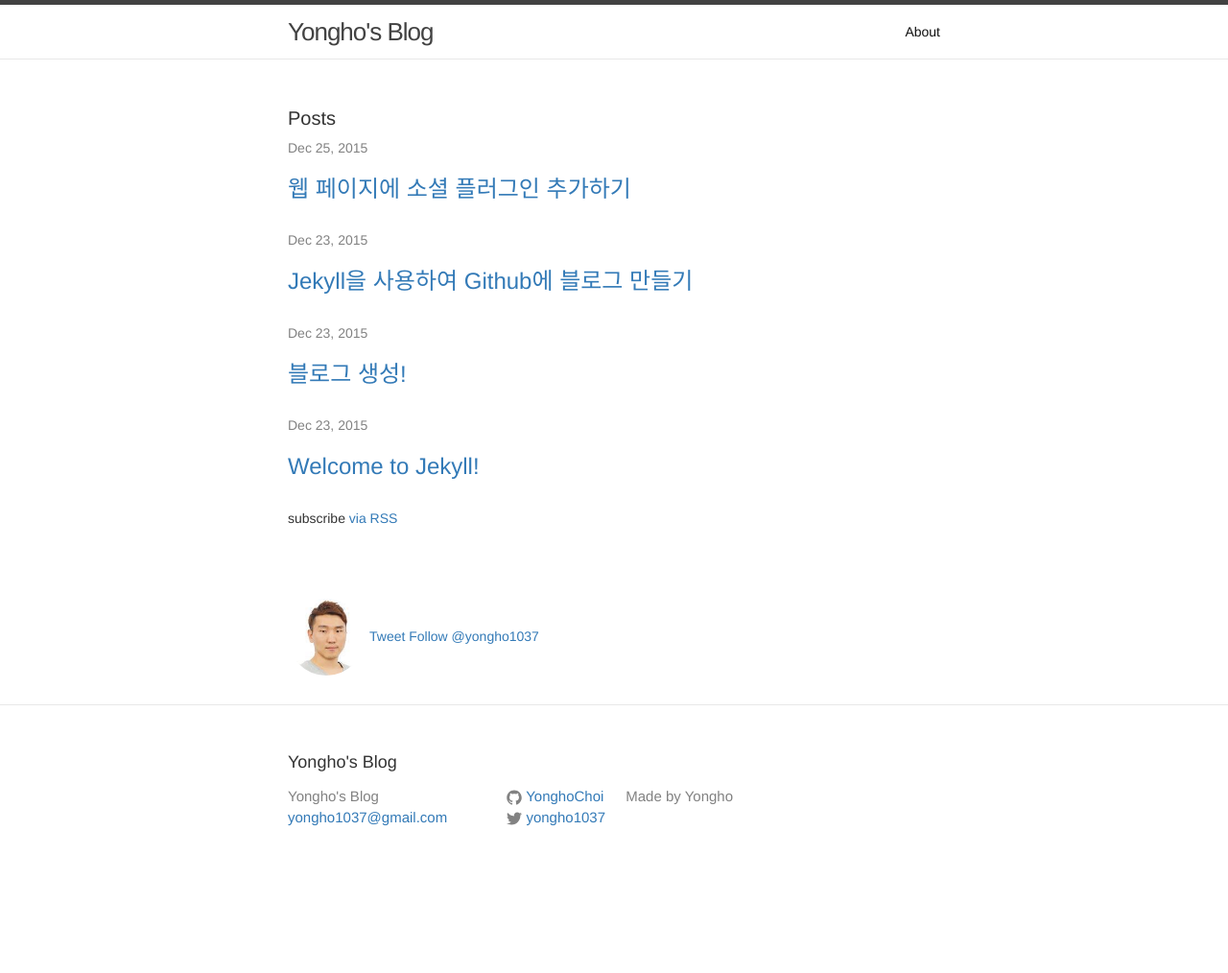
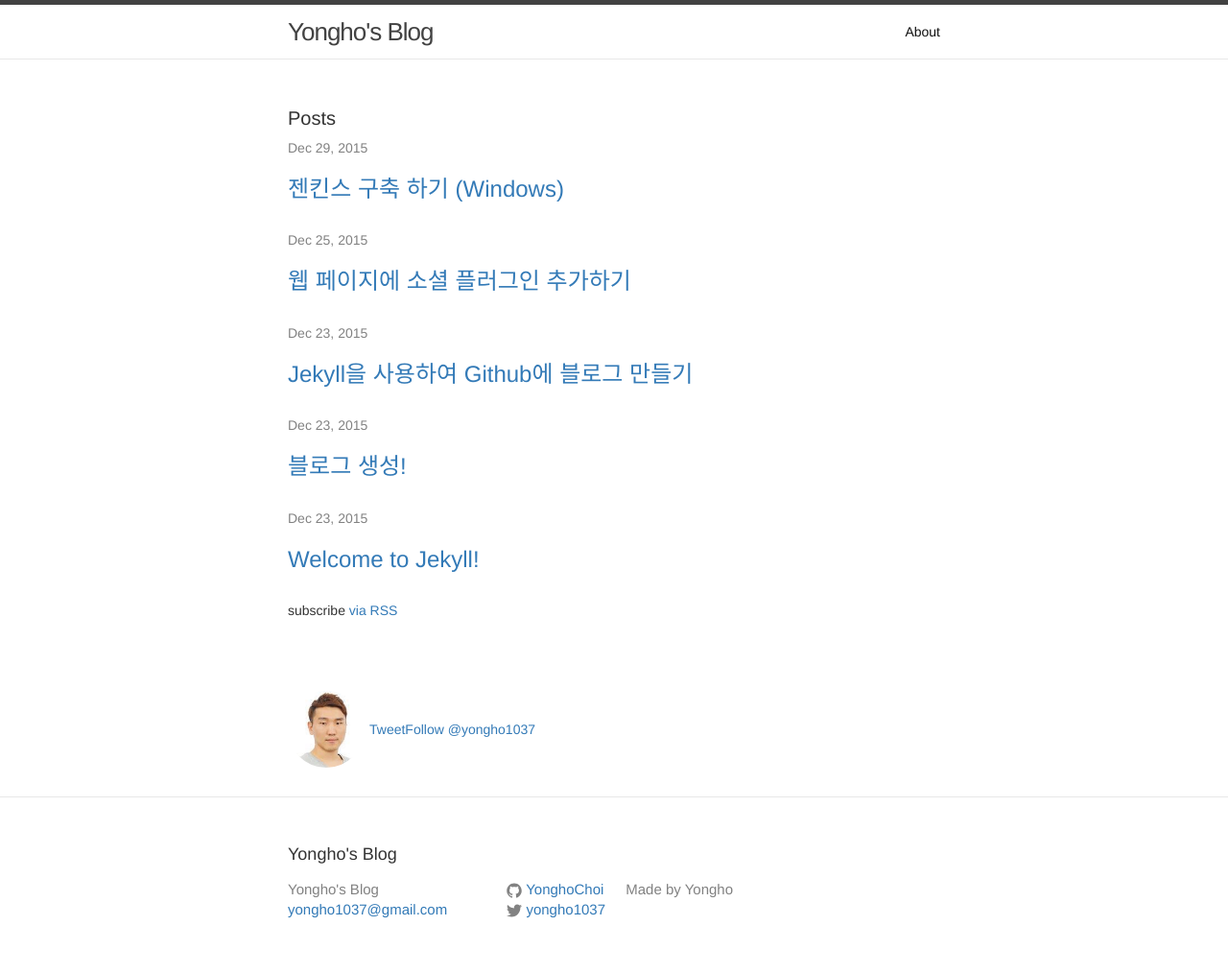
Before and after one commit to YonghoChoi/yonghochoi.github.io, a Jekyll site: the page built from index.html, in a window 1280 px wide. Shown: the whole page at 96% size. Built offline with Jekyll 4.4.1, drawn with Linux system fonts in a browser that asks for light colours; nearby versions of some CDN libraries; comment, search, counter and statistics services are not loaded; before the commit the page ends 917 px from its top, so only the background shows below that; some of the changed lines change nothing that is shown.

Commit message:
댓글기능 추가 및 젠킨스 구축 포스팅 추가
첫 화면 페이지를 제외한 나머지 블로그 포스팅에 소셜 미디어 공유와 댓글을 사용할 수 있도록 기능 추가

```diff
--- a/_includes/recommand.html
+++ /dev/null
@@ -1,31 +0,0 @@
-<div id="fb-root"></div>
-<script>(function(d, s, id) {
-  var js, fjs = d.getElementsByTagName(s)[0];
-  if (d.getElementById(id)) return;
-  js = d.createElement(s); js.id = id;
-  js.src = "//connect.facebook.net/ko_KR/sdk.js#xfbml=1&version=v2.5";
-  fjs.parentNode.insertBefore(js, fjs);
-}(document, 'script', 'facebook-jssdk'));</script>
-
-<script>!function(d,s,id){
-  var js, fjs=d.getElementsByTagName(s)[0], p=/^http:/.test(d.location)?'http':'https';
-  if(!d.getElementById(id)){
-    js=d.createElement(s);
-    js.id=id;
-    js.src=p+'://platform.twitter.com/widgets.js';
-    fjs.parentNode.insertBefore(js,fjs);
-  }
-}(document, 'script', 'twitter-wjs');</script>
-
-<script src="https://apis.google.com/js/platform.js" async defer></script>
-
-<br><br><br><br>
-<section class="article-share">
-  <img class="img-circle" src="/images/circle_profile.jpg" alt="Generic placeholder image" width="80" height="80" style="float: left">
-  <div style="float: left; padding: 5px">
-    <g:plus action="share"></g:plus><br>
-    <a class="twitter-share-button" href="https://twitter.com/share" data-count="none" data-hashtags="YonghoChoi">Tweet</a>
-    <a href="https://twitter.com/yongho1037" class="twitter-follow-button" data-show-count="false">Follow @yongho1037</a> <br>
-    <div class="fb-like" data-href="{{ page.url | prepend: site.url }}" data-layout="button" data-action="like" data-show-faces="false" data-share="true"></div>
-  </div>
-</section>
--- /dev/null
+++ b/_includes/social-plugin.html
@@ -0,0 +1,42 @@
+<!-- Declare Facebook API -->
+<div id="fb-root"></div>
+<script>(function(d, s, id) {
+  var js, fjs = d.getElementsByTagName(s)[0];
+  if (d.getElementById(id)) return;
+  js = d.createElement(s); js.id = id;
+  js.src = "//connect.facebook.net/ko_KR/sdk.js#xfbml=1&version=v2.5";
+  fjs.parentNode.insertBefore(js, fjs);
+}(document, 'script', 'facebook-jssdk'));</script>
+
+<!-- Declare twitter API -->
+<script>!function(d,s,id){
+  var js, fjs=d.getElementsByTagName(s)[0], p=/^http:/.test(d.location)?'http':'https';
+  if(!d.getElementById(id)){
+    js=d.createElement(s);
+    js.id=id;
+    js.src=p+'://platform.twitter.com/widgets.js';
+    fjs.parentNode.insertBefore(js,fjs);
+  }
+}(document, 'script', 'twitter-wjs');</script>
+
+<!-- Declare google API -->
+<script src="https://apis.google.com/js/platform.js" async defer></script>
+
+<script type="text/javascript">
+  if("{{ page.url }}" !== "/index.html"){
+    document.write("<br><br><br><br>");
+    // Recomment Script
+    document.write("<section class=\"article-share\">");
+      document.write("<img class=\"img-circle\" src=\"/images/circle_profile.jpg\" alt=\"Generic placeholder image\" width=\"80\" height=\"80\" style=\"float: left\">");
+      document.write("<div style=\"float: left; padding: 5px\">");
+        document.write("<g:plus action=\"share\"></g:plus><br>");
+        document.write("<a class=\"twitter-share-button\" href=\"https://twitter.com/share\" data-count=\"none\" data-hashtags=\"YonghoChoi\">Tweet</a>");
+        document.write("<a href=\"https://twitter.com/yongho1037\" class=\"twitter-follow-button\" data-show-count=\"false\">Follow @yongho1037</a> <br>");
+        document.write("<div class=\"fb-like\" data-href=\"{{ page.url | prepend: site.url }}\" data-layout=\"button\" data-action=\"like\" data-show-faces=\"false\" data-share=\"true\"></div>");
+      document.write("</div>");
+    document.write("</section>");
+
+    // Comment Script
+    document.write("<div class=\"fb-comments\" data-href=\"{{ page.url | prepend: site.url }}\" data-numposts=\"10\"></div>");
+  }
+</script>
--- a/_layouts/default.html
+++ b/_layouts/default.html
@@ -10,7 +10,7 @@
     <div class="page-content">
       <div class="wrapper">
         {{ content }}
-        {% include recommand.html %}
+        {% include social-plugin.html %}
       </div>
     </div>
 
--- /dev/null
+++ b/_posts/2015-12-29-jenkins-setting.markdown
@@ -0,0 +1,104 @@
+---
+layout: post
+title:  "젠킨스 구축 하기 (Windows)"
+date:   2015-12-29 23:50:00 +0900
+---
+## Setup
+
+1. Jenkins 홈페이지에서 Window 버젼 다운로드
+2. 설치가 완료되면 자동으로 localhost:8080 으로 접속됨
+3. 이 때 8080 port가 사용 중이면 404에러 발생
+	* Jenkins가 설치된 경로로 이동(C:\Program Files (x86)\Jenkins)해서 Jenkins.xml 파일 수정 (port를 8080이 아닌 다른 값으로 설정)
+4. 웹 페이지가 출력되면 기본 설치는 완료.
+
+## Git 연동
+
+1. Jenkins 관리 -> 플러그인 관리 -> Git 관련 플러그인 설치 (Github을 이용하면 Github 관련 Plugin을, Bitbucket을 이용하면 Bitbucket 관련 Plugin을 설치)
+	* Git Plugin
+	* Github Plugin
+	* Bitbucket Oauth Plugin
+	* Bitbucket Plugin
+2. 새로운 Item 선택
+	* Free-stype로 생성
+3. Git plugin을 사용하려면 몇가지 환경 설정이 필요하다.
+	* 참고 : http://computercamp-cdwilson-us.tumblr.com/post/48589650930/jenkins-git-clone-via-ssh-on-windows-7-x64
+	* Jenkins 관리 -> 시스템 구성 -> Git -> Path to Git executable
+	* git.exe 연결이 제대로 되어 있지 않아서 빨간 글씨로 오류가 나 있을 것이다.
+	* Git이 설치된 경로(C:\Program Files\Git\) 에서 bin/git.exe 경로를 입력한다.
+	* C:\Program Files\Git\bin\git.exe
+	* 적용 버튼 클릭
+4. 초기의 Jenkins를 구동시키는 것은 Local System account이지 user 계정이 아니다. Local System account는 SSH key 가지고 있지 않거나 나 known_hosts이 설정되어 있지 않다. 그러므로 git clone을 수행하면 clone에 실패할 것이다.
+	* 이를 해결하기 위해서는 ssh key를 gen 해서 git에 add 해줘야 한다.
+		* http://knight76.tistory.com/entry/git-Permission-denied-%EB%AC%B8%EC%A0%9C-%ED%95%B4%EA%B2%B0
+		* https://help.github.com/articles/error-permission-denied-publickey/
+		* http://uiandwe.tistory.com/992
+		* https://backlogtool.com/git-guide/kr/reference/trouble-shooting.html
+	* 내 경우에는 설정에 Git 계정과 비밀번호를 등록했더니 해결되었다.
+		* Jenkins 관리 -> 시스템 설정 -> Git Plugin에 username과 email 입력
+		* Jenkins 홈 -> Git 프로젝트 item을 선택 -> 구성 -> 소스코드 관리 -> Git -> Credentials에 계정 Add
+
+## MSBuild 설정
+
+1. Visual Studio 프로젝트를 빌드하기 위해 MSbuild를 사용
+2. Jenkins 관리 -> 플러그인 관리 -> MSBuild Plugin 설치 -> Jenkins 재시작
+3. Jenkins 관리 -> 시스템 설정 -> MSBuild -> Add MSBuild
+	* Name : .Net Framework 4.0 (이름은 알아서 지정)
+	* Path to MSBuild : C:\Windows\Microsoft.NET\Framework\v4.0.30319\MSBuild.exe (환경에 맞는 MSBuild를 선택)
+4. Jenkins 홈 -> Git 프로젝트 item을 선택 -> 구성 -> Build -> Add build step -> Build a visual studio project or solution using MSBuild 선택
+	* MSBuild Version : 3번에서 지정한 Name 선택
+	* MSBuild Build File : 빌드할 솔루션의 경로지정
+5. Jenkins 홈 -> 빌드 시작
+6. Console Output 을 확인하면 빌드 진행 상황을 체크 할 수 있다.
+7. 빌드시 프로젝트 설정대로 빌드를 하지 않아 오류가 발생했다.
+	* MSBuild 수행할때 옵션이 필요
+		* http://acidpop.tistory.com/118
+	* 아직 정확한 문제파악이 되지 않아 알아보는 중
+		* msbuild 관련 슬라이드쉐어 : http://www.slideshare.net/kaistizen/ss-10084687
+		* 빌드 순서에 대한 문제 해결: http://resisa.tistory.com/104
+	* MSBuild 개념 잡기
+		* http://ccambo.blogspot.kr/2014/02/msbuild-1.html
+		* http://megustaria.tistory.com/3
+	* 알게된 정보
+		* msbuild는 c++ 빌드하기가 까다롭다?
+			* vcbuild
+			* devenv 고려
+		* visual studio 2005 프로젝트를 msbuild로 빌드하려면 .Net framework 2.0 버젼으로 해본다
+		* 현재 프로젝트의 .net framework 버젼을 확인한 후 해당 버젼으로 시도
+		* vs2005에서 msbuild 사용하기 : http://stackoverflow.com/questions/832602/msbuild-with-visual-studio-2005
+		* DependsOnTargets 속성으로 빌드 순서를 정할 수 있다
+
+
+## Devenv 사용
+
+* MSBuild를 사용해서 MStar 프로젝트를 빌드해보니 Dependency 때문에 빌드가 제대로 되지 않았다. (MSBuild는 프로젝트간 의존성을 무시하고 순서대로 빌드) 그래서 devenv를 사용하는 방법으로 알아보았다.
+
+* 빌드 커맨드 :  devenv.exe [솔루션 경로] [option]
+
+* Example
+	* "C:\Program Files (x86)\Microsoft Visual Studio 8\Common7\IDE\devenv.com" /INCREMENTAL:NO /useenv "C:\work\jenkins_test\jenkins_test.sln"  /Build "Debug|Win32" /out "C:\buildlog.txt"
+(/Build를 수행할 때 Debug 환경에 Win32 플랫폼으로 빌드하고 출력되는 로그는 C:\buildlog.txt에 저장)
+	* devenv.exe와 devenv.com으로 명령 수행이 가능한데 devenv.exe는 콘솔 출력이 없고 devenv.com은 콘솔에 출력을 해준다.
+	* /out 옵션을 사용하면 인자로 전달되는 경로에 로그가 기록된다.
+* 참고
+	* https://msdn.microsoft.com/ko-kr/library/b20w810z.aspx
+
+## Jenkins에서 batch command 관리자 권한으로 실행
+
+* devenv를 이용해서 빌드 시 관리자 권한으로 수행해야 정상적으로 빌드가 되는데 이를 커맨드 상에서 지정하는 방법이 기본적으로는 없고, Jenkins 서비스 자체를 관리자 권한으로 시작하는 방법을 사용해야 한다.
+	* 서비스 -> Jenkins 에서 속성으로 진입 -> 로그온 -> 계정 지정 -> 관리자 지정
+	* Jenkins 서비스 재시작
+* 참고
+	* http://stackoverflow.com/questions/27413261/run-batch-file-as-administrator-on-jenkins
+
+
+## 빌드 시 매개변수 설정
+
+1. Jenkins Item의 구성에 들어가서 “이 빌드는 매개변수가 있습니다.”에 체크한다.
+2. 상황에 맞는 매개변수를 선택한 후 값을 지정한다.
+3. build 명령에서 매개변수 이름 앞뒤에 %를 붙이면 빌드 시 해당 매개변수의 값으로 치환된다.
+	* ex) 매개변수명 : Command -> %Command%
+
+## 이슈 해결
+
+1. Windows Batch command를 이용해서 프로그램을 실행 시킬 때 코드 내에 “Environment.CurrentDirectory”를 이용하거나 “Directory.GetCurrentDirectory()”를 사용해서 경로를 가지고 오는 경우 프로젝트의 작업 디렉토리가 아닌 파일을 실행시킨 위치를 가져오므로 잘못된 위치를 가리킬 수 있다. 프로젝트의 작업 디렉토리를 가져오기 위해서는 “AppDomain.CurrentDomain.BaseDirectory”를 사용한다.
+2. 젠킨스를 이용해서 다른 피씨에 배포를 하는 경우 경로를 찾지 못하는 문제가 발생했다. 로컬에서는 정상 동작하는데 외부 피씨로 배포하는 경우에만 자꾸 경로를 찾지 못해서 한참을 헤매던 중 젠킨스로 실행 될 때 실행하는 사용자 계정을 찍어보니 AUTHORITY\SYSTEM 이었다. 이는 젠킨스 서비스의 설정이 로컬 시스템 계정으로 되어있기 때문이었는데 원격 피씨의 공유 폴더에 이 계정에 대한 권한이 없어서 였다. 그래서 공유폴더에 권한을 가지고 있는 계정으로 지정해서 서비스를 재시작하니 해결되었다.
```
